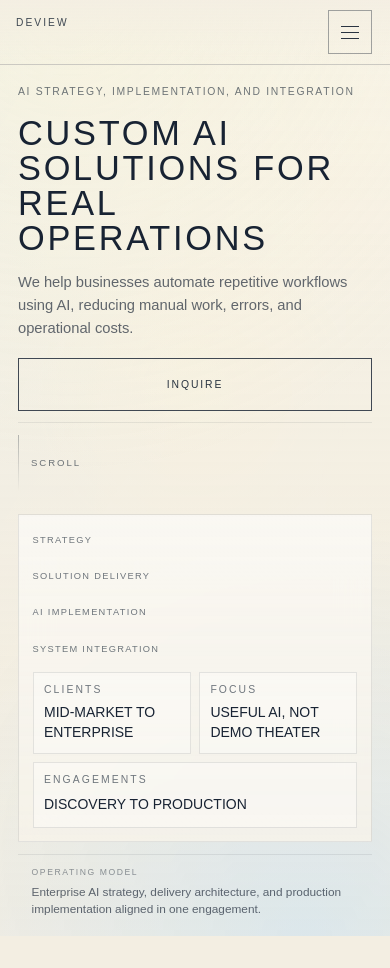
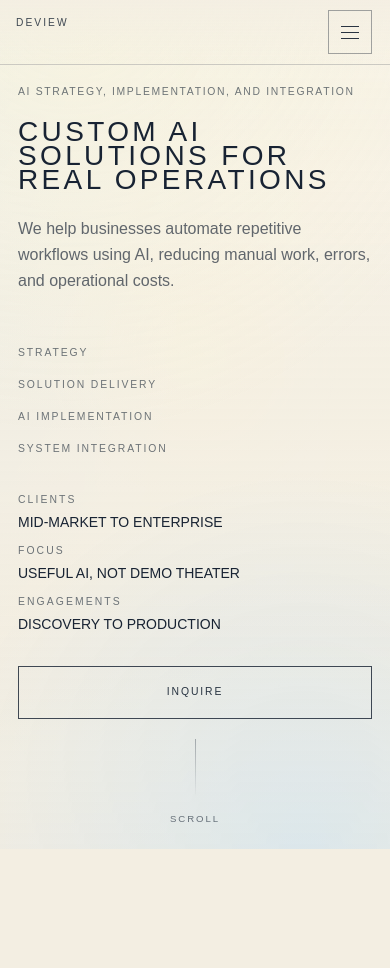
Before and after one commit to artemiusradin-png/deview-website, a Next.js app: page / in a window 390 px wide. Shown: the top 968 px of the page. Built offline with nearby package versions, Linux system fonts and the light colour scheme; a web font is replaced by a local one.

Commit message:
Finalize mobile-only revert state

```diff
--- a/app/globals.css
+++ b/app/globals.css
@@ -353,81 +353,6 @@
   transform: scale(1.14);
 }
 
-.hero-shell {
-  align-content: end;
-}
-
-.hero-copy {
-  display: flex;
-  flex-direction: column;
-}
-
-.hero-actions {
-  align-items: flex-start;
-}
-
-.hero-scroll-prompt {
-  min-height: 44px;
-}
-
-.hero-meta-panel {
-  display: grid;
-  gap: 1rem;
-  padding: 1rem 1rem 1.1rem;
-  border: 1px solid var(--white-10);
-  background:
-    linear-gradient(180deg, rgba(255, 255, 255, 0.05), rgba(255, 255, 255, 0.01)),
-    color-mix(in srgb, var(--background) 78%, transparent);
-  backdrop-filter: blur(16px);
-  -webkit-backdrop-filter: blur(16px);
-}
-
-.hero-stats-grid {
-  display: grid;
-  gap: 0.75rem;
-}
-
-.hero-stat-card {
-  display: grid;
-  gap: 0.3rem;
-  padding-top: 0.75rem;
-  border-top: 1px solid var(--white-10);
-}
-
-.hero-stat-card:first-child {
-  padding-top: 0;
-  border-top: none;
-}
-
-.hero-aside-note {
-  display: grid;
-  gap: 0.55rem;
-  max-width: 26rem;
-  padding-left: 0.05rem;
-}
-
-.hero-aside-note__label {
-  font-size: 0.58rem;
-  line-height: 1.2;
-  letter-spacing: 0.22em;
-  text-transform: uppercase;
-  color: var(--white-50);
-}
-
-.hero-aside-note__body {
-  margin: 0;
-  font-size: 0.82rem;
-  line-height: 1.52;
-  color: var(--text-muted);
-}
-
-html[data-theme="light"] .hero-meta-panel {
-  background:
-    linear-gradient(180deg, rgba(255, 255, 255, 0.56), rgba(255, 255, 255, 0.24)),
-    color-mix(in srgb, var(--background) 80%, transparent);
-  border-color: rgba(19, 31, 47, 0.1);
-}
-
 .footer-card {
   border: 1px solid var(--white-20);
   border-radius: 2rem;
@@ -756,18 +681,6 @@
     transform: scale(1.11);
   }
 
-  .hero-shell {
-    gap: 1.25rem;
-  }
-
-  .hero-meta-panel {
-    gap: 0.8rem;
-    padding: 0.85rem 0.9rem 0.95rem;
-  }
-
-  .hero-aside-note {
-    max-width: none;
-  }
 }
 
 @media (max-width: 767px) {
@@ -780,106 +693,8 @@
     padding-bottom: max(1.1rem, env(safe-area-inset-bottom, 0px));
   }
 
-  .hero-shell {
-    gap: 0.95rem;
-  }
-
-  .hero-copy {
-    max-width: none;
-  }
-
-  .hero-copy .section-label {
-    margin-bottom: 0.75rem;
-  }
-
-  .hero-copy .hero-heading {
-    margin-bottom: 0.95rem;
-    font-size: clamp(1.55rem, 8.8vw, 2.35rem);
-    line-height: 1.02;
-    letter-spacing: 0.08em;
-  }
-
-  .hero-copy > p:last-of-type {
-    max-width: 32rem;
-    font-size: 0.92rem;
-    line-height: 1.55;
-  }
-
-  .hero-actions {
-    margin-top: 1.15rem;
-    gap: 0.7rem;
-  }
-
-  .hero-actions .btn-outline {
-    width: 100%;
-  }
-
-  .hero-scroll-prompt {
-    width: 100%;
-    justify-content: flex-start;
-    gap: 0.75rem;
-    padding-top: 0.75rem;
-    border-top: 1px solid var(--white-10);
-  }
-
-  .hero-meta-panel {
-    gap: 0.7rem;
-    padding: 0.8rem 0.85rem 0.85rem;
-  }
-
-  .hero-meta-lines {
-    display: grid;
-    gap: 0.28rem;
-    font-size: 0.58rem;
-    letter-spacing: 0.14em;
-  }
-
-  .hero-stats-grid {
-    grid-template-columns: repeat(2, minmax(0, 1fr));
-    gap: 0.5rem;
-  }
-
-  .hero-stat-card {
-    gap: 0.22rem;
-    min-height: 4.1rem;
-    padding: 0.65rem 0.65rem 0.7rem;
-    border: 1px solid var(--white-10);
-    background: rgba(255, 255, 255, 0.02);
-  }
-
-  .hero-stat-card:first-child {
-    border-top: 1px solid var(--white-10);
-    padding-top: 0.65rem;
-  }
-
-  .hero-stat-card:last-child {
-    grid-column: 1 / -1;
-  }
-
   .hero-aside {
-    gap: 0.75rem;
     margin-top: 0.45rem;
-  }
-
-  .hero-aside-note {
-    gap: 0.4rem;
-    padding: 0.75rem 0.85rem 0;
-    border-top: 1px solid var(--white-10);
-  }
-
-  .hero-aside-note__label {
-    font-size: 0.54rem;
-    letter-spacing: 0.18em;
-  }
-
-  .hero-aside-note__body {
-    font-size: 0.74rem;
-    line-height: 1.45;
-  }
-
-  html[data-theme="light"] .hero-stat-card {
-    background: rgba(255, 255, 255, 0.34);
-    border-color: rgba(19, 31, 47, 0.1);
   }
 }
 
@@ -2771,14 +2586,6 @@
   padding-right: 0;
 }
 
-footer.site-footer-inspired .footer-structure-block--contact {
-  padding: 0.95rem 1rem 1rem;
-  border: 1px solid var(--white-10);
-  background:
-    linear-gradient(180deg, rgba(255, 255, 255, 0.05), rgba(255, 255, 255, 0.01)),
-    transparent;
-}
-
 @media (min-width: 1024px) {
   footer.site-footer-inspired .footer-structure-block--brand {
     padding-right: 0.8rem;
@@ -2868,7 +2675,7 @@
   display: flex;
   flex-direction: column;
   align-items: flex-start;
-  gap: 0.3rem;
+  gap: 0.18rem;
 }
 
 footer.site-footer-inspired .footer-text-link {
@@ -2948,10 +2755,6 @@
     gap: 0.6rem;
   }
 
-  footer.site-footer-inspired .footer-structure-block--contact {
-    padding: 0.85rem 0.9rem 0.95rem;
-  }
-
   footer.site-footer-inspired .footer-structure-grid > .footer-structure-block:not(:first-child) {
     padding-left: 0;
     border-left: none;
@@ -2966,7 +2769,7 @@
 
 @media (min-width: 1200px) {
   footer.site-footer-inspired .footer-structure-grid {
-    grid-template-columns: 1.2fr 0.85fr 1fr 0.95fr;
+    grid-template-columns: 1.15fr 0.95fr 1fr 0.95fr;
   }
 }
 
--- a/app/page.tsx
+++ b/app/page.tsx
@@ -576,12 +576,12 @@
         <div
           className={`absolute inset-0 ${heroVideoState === "fallback" ? "hero-overlay" : "hero-overlay hero-overlay-video"}`}
         />
-        <div className="hero-shell relative z-20 mx-auto flex w-full max-w-6xl flex-col gap-8 md:grid md:grid-cols-[minmax(0,1.45fr)_minmax(18rem,0.8fr)] md:items-end md:gap-10">
+        <div className="relative z-20 mx-auto flex w-full max-w-6xl flex-col justify-between gap-10 md:flex-row md:gap-12">
           <motion.div
             initial={fade.initial}
             animate={fade.animate}
             transition={{ duration: 0.6 }}
-            className="hero-copy max-w-3xl"
+            className="max-w-2xl"
           >
             <p className="section-label mb-4">{dict.hero.kicker}</p>
             <h1 className="hero-heading mb-6 text-[clamp(1.75rem,6.5vw,2.75rem)] text-[var(--white-100)] md:text-5xl lg:text-6xl">
@@ -596,57 +596,49 @@
               ) : null}
             </h1>
             <p className="max-w-xl text-base leading-relaxed text-[var(--text-muted)] md:text-base">{dict.hero.lead}</p>
-            <div className="hero-actions mt-7 flex w-full flex-col gap-4 sm:flex-row sm:flex-wrap sm:items-center sm:gap-5">
-              <a href="#contact" className="btn-outline w-full text-center sm:w-auto">
-                {dict.hero.inquire}
-              </a>
-              <div className="hero-scroll-prompt flex items-center gap-3">
-                <div className="scroll-cue" />
-                <span className="text-[0.6rem] uppercase tracking-[0.2em] text-[var(--white-60)]">
-                  {dict.hero.scroll}
-                </span>
-              </div>
-            </div>
           </motion.div>
 
           <motion.div
             initial={{ opacity: 0, y: 24 }}
             animate={{ opacity: 1, y: 0 }}
             transition={{ delay: 0.3, duration: 0.6 }}
-            className="hero-aside flex flex-col gap-4 text-left"
+            className="hero-aside flex flex-col items-start justify-between gap-8 text-left md:items-end md:gap-10 md:text-right"
           >
-            <div className="hero-meta-panel">
-              <div className="hero-meta-lines space-y-2 text-[0.65rem] uppercase tracking-[0.18em] text-[var(--white-60)] sm:text-xs">
+            <div className="space-y-2 text-[0.65rem] uppercase tracking-[0.18em] text-[var(--white-60)] sm:text-xs">
               {dict.hero.col1.map((line) => (
                 <div key={line}>{line}</div>
               ))}
             </div>
-              <div className="hero-stats-grid w-full text-sm">
-                <div className="hero-stat-card">
+            <div className="w-full space-y-3 text-sm md:w-auto">
+              <div className="flex flex-col gap-1 sm:items-end">
                 <span className="shrink-0 text-[0.65rem] uppercase tracking-[0.2em] text-[var(--white-60)] sm:text-xs">
                   {dict.hero.clients}
                 </span>
                 <span className="text-sm text-[var(--white-100)] sm:text-base">{dict.hero.clientsValue}</span>
               </div>
-                <div className="hero-stat-card">
+              <div className="flex flex-col gap-1 sm:items-end">
                 <span className="shrink-0 text-[0.65rem] uppercase tracking-[0.2em] text-[var(--white-60)] sm:text-xs">
                   {dict.hero.focus}
                 </span>
                 <span className="text-sm text-[var(--white-100)] sm:text-base">{dict.hero.focusValue}</span>
               </div>
-                <div className="hero-stat-card">
+              <div className="flex flex-col gap-1 sm:items-end">
                 <span className="shrink-0 text-[0.65rem] uppercase tracking-[0.2em] text-[var(--white-60)] sm:text-xs">
                   {dict.hero.engagements}
                 </span>
                 <span className="text-sm text-[var(--white-100)] sm:text-base">{dict.hero.engagementsValue}</span>
               </div>
             </div>
+            <div className="flex w-full flex-col gap-5 sm:flex-row sm:flex-wrap sm:items-center sm:gap-6 md:w-auto md:justify-end md:gap-8">
+              <a href="#contact" className="btn-outline w-full text-center sm:w-auto">
+                {dict.hero.inquire}
+              </a>
+              <div className="flex flex-col items-center gap-3 sm:ml-auto sm:items-end md:ml-0">
+                <div className="scroll-cue" />
+                <span className="text-[0.6rem] uppercase tracking-[0.2em] text-[var(--white-60)]">
+                  {dict.hero.scroll}
+                </span>
               </div>
-            <div className="hero-aside-note">
-              <span className="hero-aside-note__label">OPERATING MODEL</span>
-              <p className="hero-aside-note__body">
-                Enterprise AI strategy, delivery architecture, and production implementation aligned in one engagement.
-              </p>
             </div>
           </motion.div>
         </div>
--- a/components/SiteFooter.tsx
+++ b/components/SiteFooter.tsx
@@ -59,27 +59,6 @@
         <div className="rule footer-rule" aria-hidden="true" />
 
         <div className="footer-structure-grid">
-          <section className="footer-structure-block footer-structure-block--brand footer-structure-block--contact">
-            <h4 className="footer-structure-title">{f.connect}</h4>
-            <div className="footer-connect-actions">
-              <a href="mailto:deview.info@gmail.com" className="footer-text-link">
-                deview.info@gmail.com
-              </a>
-              <a href={resolveHref("/contact")} className="footer-text-link">
-                {f.inquiryForm}
-              </a>
-            </div>
-            <div className="footer-button-row">
-              <a href={resolveHref("/contact")} className="footer-chip">
-                {f.contactUs}
-              </a>
-              <a href="mailto:deview.info@gmail.com" className="footer-chip">
-                {f.emailDirect}
-              </a>
-            </div>
-            <p className="footer-structure-copy footer-structure-copy--compact">{f.compact}</p>
-          </section>
-
           <section className="footer-structure-block footer-structure-block--brand">
             <p className="footer-structure-copy footer-structure-copy--strong">{f.brandStrong}</p>
             <p className="footer-structure-copy">{f.loc}</p>
@@ -120,8 +99,15 @@
           </section>
 
           <section className="footer-structure-block">
-            <h4 className="footer-structure-title">{f.ctaLabel}</h4>
-            <p className="footer-structure-copy">{f.ctaCopy}</p>
+            <h4 className="footer-structure-title">{f.connect}</h4>
+            <div className="footer-connect-actions">
+              <a href="mailto:deview.info@gmail.com" className="footer-text-link">
+                deview.info@gmail.com
+              </a>
+              <a href={resolveHref("/contact")} className="footer-text-link">
+                {f.inquiryForm}
+              </a>
+            </div>
             <form className="footer-form" onSubmit={(event) => event.preventDefault()}>
               <input
                 type="email"
@@ -132,6 +118,7 @@
               />
               <button type="submit">{f.subscribe}</button>
             </form>
+            <p className="footer-structure-copy footer-structure-copy--compact">{f.compact}</p>
           </section>
         </div>
 
```
Lines whose indentation alone changed are shown as unchanged.
